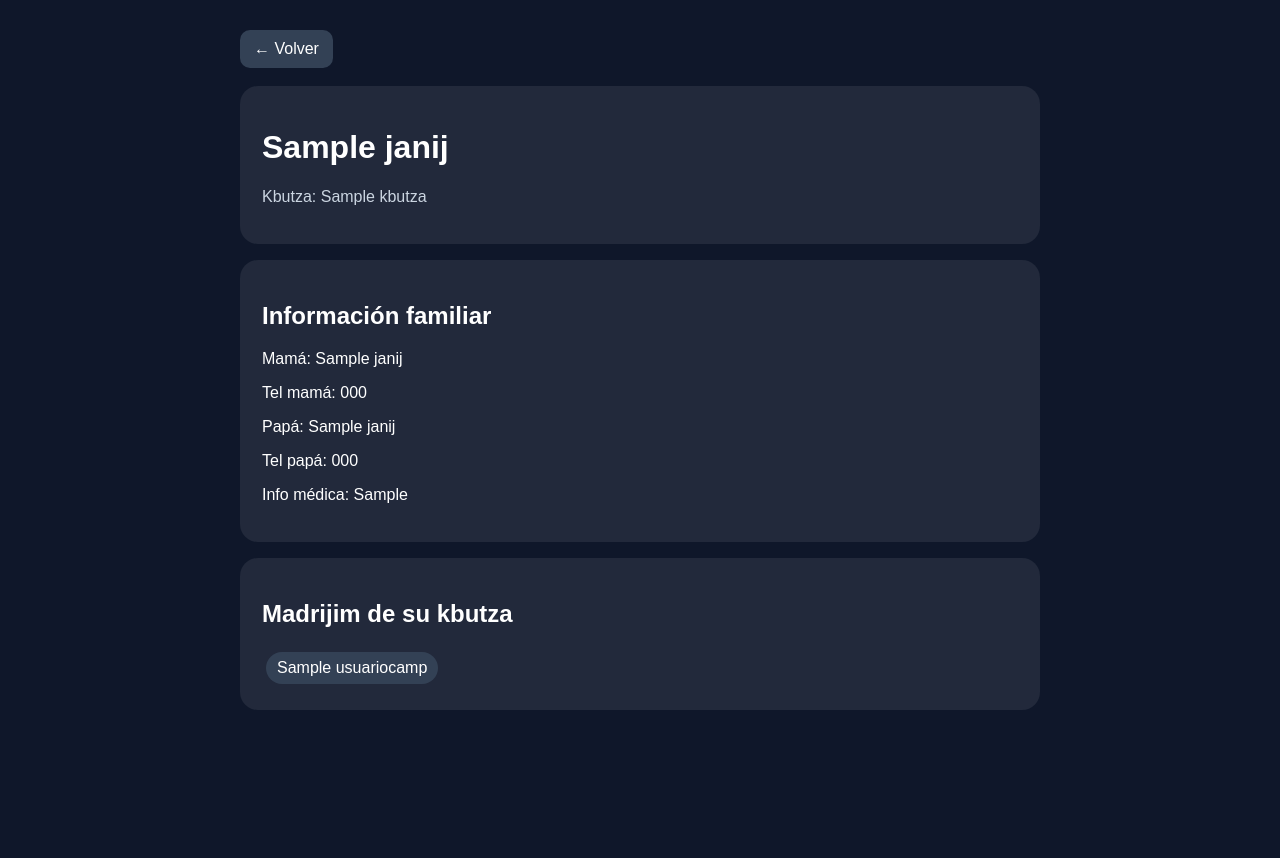
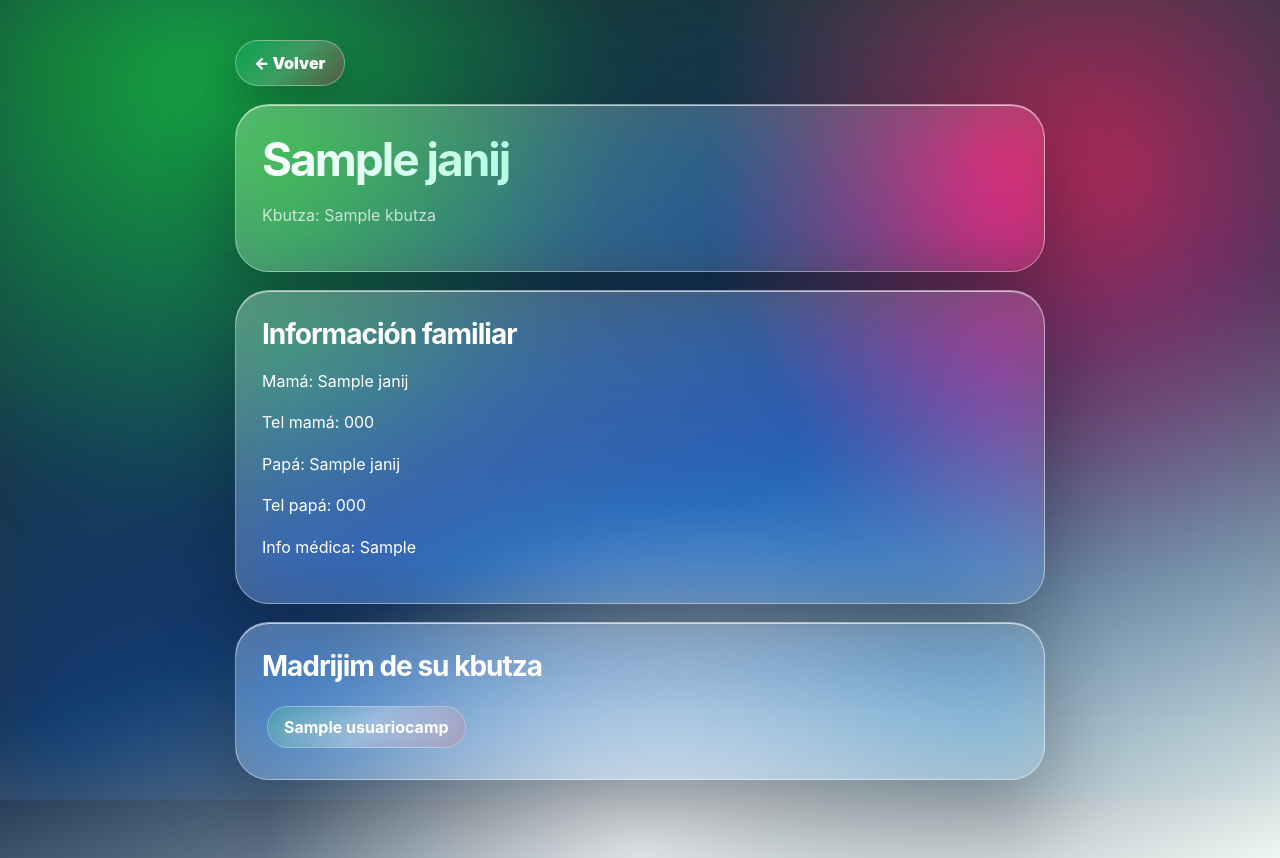
Before and after one commit to rashimshivteisrael-rgb/ShivteApp, a Django app: template templates/detalle_janij_publico.html in a window 1280 px wide. Before the commit the page ends 710 px from the top, so only its background shows below. Run offline with Django 4.2, Linux system fonts and the light colour scheme; the template is opened without the code that fills it: values that come from a table or form of the project are taken from there, others are empty; tables that the repository leaves empty hold one stand-in row (values such as "Sample post").

Commit message:
version 035

```diff
--- a/templates/detalle_janij_publico.html
+++ b/templates/detalle_janij_publico.html
@@ -4,12 +4,206 @@
 <meta charset="UTF-8">
 <title>Ficha Janij</title>
 <style>
-body { margin:0; font-family:Arial; background:#0f172a; color:white; }
-.container { max-width:800px; margin:auto; padding:30px 20px; }
-.card { background:rgba(255,255,255,0.08); padding:22px; border-radius:18px; margin-bottom:16px; }
-.btn { background:#334155; color:white; padding:10px 14px; border-radius:10px; text-decoration:none; display:inline-block; margin-bottom:18px; }
-.badge { display:inline-block; background:#334155; padding:7px 11px; border-radius:999px; margin:4px; }
-.muted { color:#cbd5e1; }
+
+*{
+    box-sizing:border-box;
+}
+
+body{
+    margin:0;
+    min-height:100vh;
+    font-family:-apple-system,BlinkMacSystemFont,"SF Pro Display","Segoe UI",Arial,sans-serif;
+    color:white;
+    overflow-x:hidden;
+
+    background:
+    radial-gradient(circle at 15% 10%, rgba(0,180,90,.65), transparent 32%),
+    radial-gradient(circle at 85% 20%, rgba(210,40,70,.55), transparent 32%),
+    radial-gradient(circle at 50% 100%, rgba(255,255,255,.75), transparent 35%),
+    linear-gradient(160deg,#06251b,#0b2545 55%,#eef7f3);
+}
+
+body::before{
+    content:"";
+    position:fixed;
+    inset:0;
+    background:rgba(255,255,255,.08);
+    backdrop-filter:blur(35px) saturate(180%);
+    pointer-events:none;
+}
+
+.container{
+    position:relative;
+    z-index:1;
+    max-width:850px;
+    margin:auto;
+    padding:40px 20px 60px;
+}
+
+.card{
+
+    background:
+    linear-gradient(
+        145deg,
+        rgba(255,255,255,.30),
+        rgba(255,255,255,.08)
+    );
+
+    border:1px solid rgba(255,255,255,.40);
+
+    border-radius:34px;
+
+    padding:26px;
+
+    margin-bottom:18px;
+
+    backdrop-filter:
+    blur(30px)
+    saturate(200%);
+
+    box-shadow:
+    0 30px 80px rgba(0,0,0,.28),
+    inset 0 1px rgba(255,255,255,.65);
+}
+
+.btn{
+
+    display:inline-block;
+
+    padding:12px 18px;
+
+    margin-bottom:18px;
+
+    border-radius:999px;
+
+    text-decoration:none;
+
+    font-weight:900;
+
+    color:white;
+
+    border:1px solid rgba(255,255,255,.35);
+
+    background:
+    linear-gradient(
+        135deg,
+        rgba(0,180,100,.45),
+        rgba(255,255,255,.18),
+        rgba(210,40,70,.35)
+    );
+
+    backdrop-filter:blur(20px);
+
+    box-shadow:
+    0 15px 35px rgba(0,0,0,.18);
+
+    transition:.25s ease;
+}
+
+.btn:hover{
+    transform:
+    translateY(-3px)
+    scale(1.03);
+}
+
+h1{
+
+    margin-top:0;
+    margin-bottom:10px;
+
+    font-size:46px;
+
+    letter-spacing:-2px;
+
+    background:
+    linear-gradient(
+        90deg,
+        white,
+        #8fffd2,
+        white
+    );
+
+    -webkit-background-clip:text;
+    background-clip:text;
+    color:transparent;
+}
+
+h2{
+    margin-top:0;
+    margin-bottom:18px;
+    font-size:28px;
+    letter-spacing:-1px;
+}
+
+p{
+    line-height:1.6;
+}
+
+.muted{
+    color:rgba(255,255,255,.72);
+}
+
+.badge{
+
+    display:inline-block;
+
+    padding:10px 16px;
+
+    margin:5px;
+
+    border-radius:999px;
+
+    background:
+    linear-gradient(
+        135deg,
+        rgba(0,180,100,.25),
+        rgba(255,255,255,.18),
+        rgba(210,40,70,.18)
+    );
+
+    border:1px solid rgba(255,255,255,.30);
+
+    backdrop-filter:blur(15px);
+
+    font-weight:700;
+}
+
+form{
+    display:inline;
+}
+
+button.btn{
+
+    cursor:pointer;
+
+    font-size:14px;
+}
+
+button.btn:hover{
+    transform:
+    translateY(-3px)
+    scale(1.03);
+}
+
+@media(max-width:700px){
+
+    .container{
+        padding:30px 16px 50px;
+    }
+
+    h1{
+        font-size:38px;
+    }
+
+    h2{
+        font-size:24px;
+    }
+
+    .card{
+        padding:22px;
+    }
+}
+
 </style>
 </head>
 <body>
```
